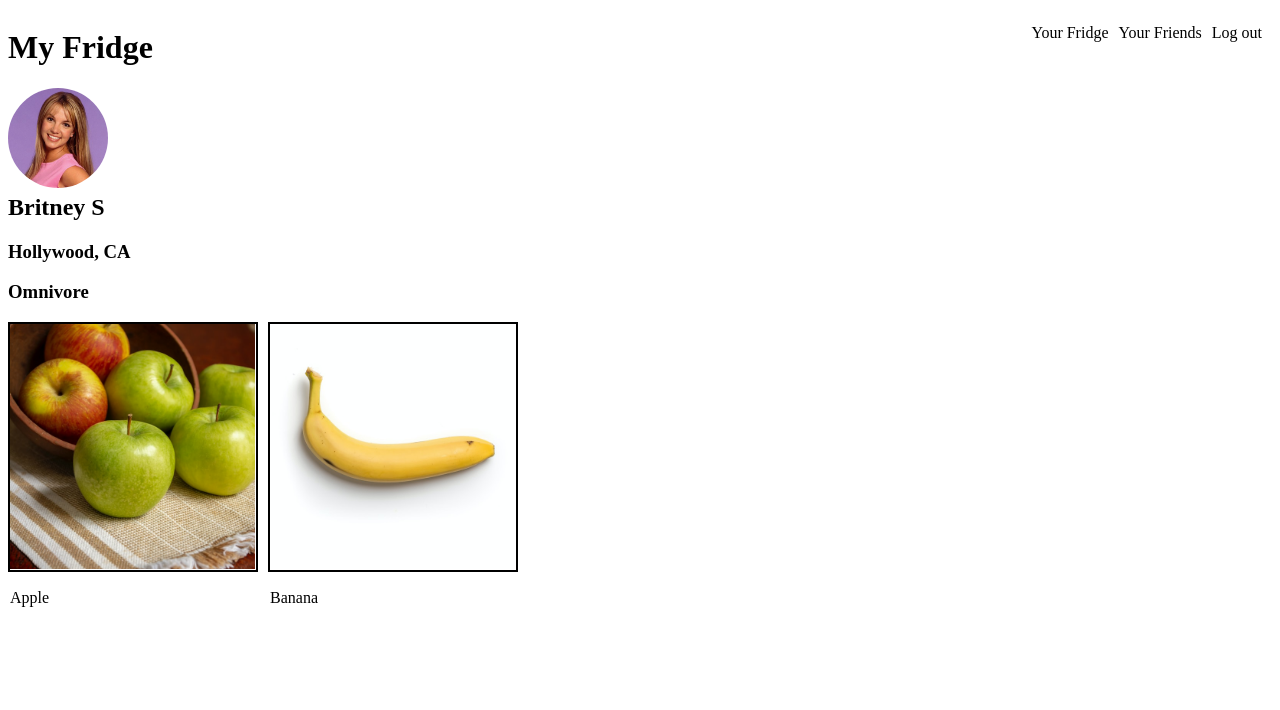
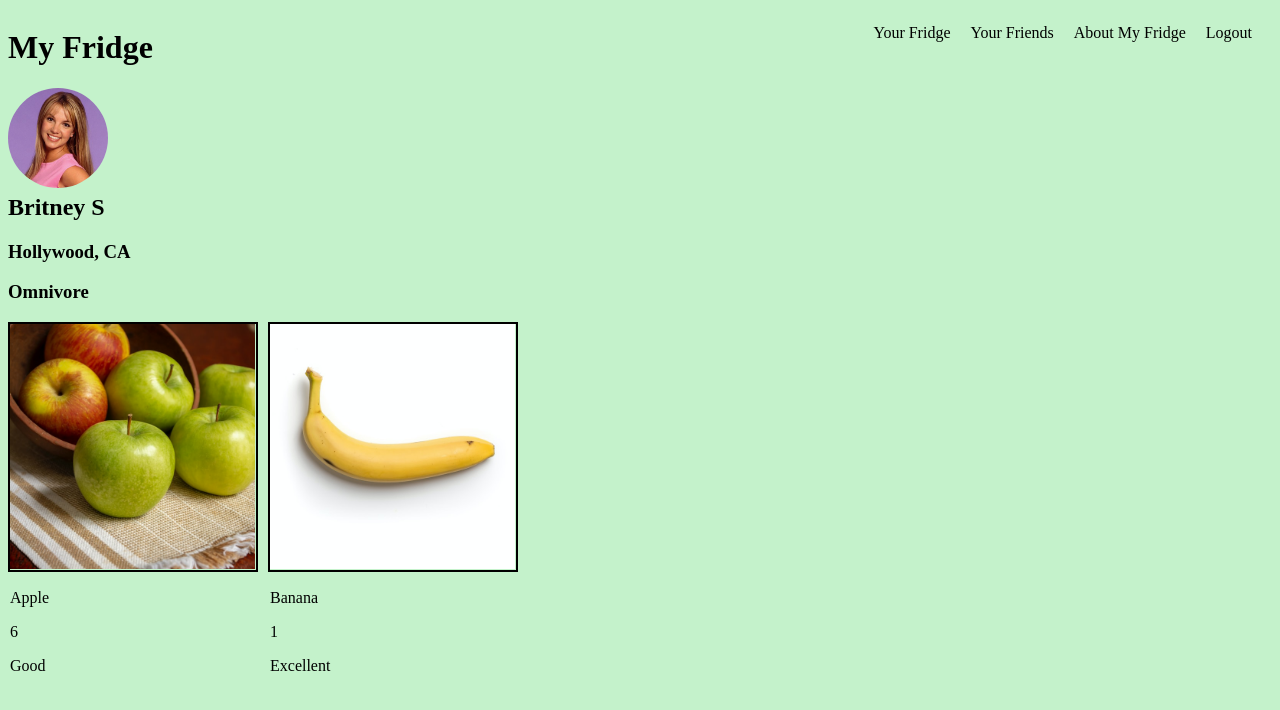
Before and after one commit to priscilla-wettlen/My-Fridge-App, a React (Create React App) app in the folder project-ts/: page / in a window 1280 px wide. Shown: the top 710 px of the page. Built offline with nearby package versions, Linux system fonts and the light colour scheme.

Commit message:
working on header styles

```diff
--- a/project-ts/src/App.css
+++ b/project-ts/src/App.css
@@ -1,17 +1,6 @@
+@import url('https://fonts.googleapis.com/css2?family=Comfortaa:wght@600;700&family=Montserrat:ital,wght@0,400;0,500;1,400&display=swap');
+
 *{
   box-sizing: border-box;
+  background-color: #C4F2CB;
 }
-
-header{
-  display: flex;
-  justify-content: space-between;
-}
-
-ul{
-  display: flex;
-  list-style: none;
-}
-
-li{
-  padding-right: 10px;
-}
--- a/project-ts/src/components/Bio/Bio.module.css
+++ b/project-ts/src/components/Bio/Bio.module.css
@@ -1,3 +1,7 @@
+@import url('https://fonts.googleapis.com/css2?family=Comfortaa:wght@600;700&family=Montserrat:ital,wght@0,400;0,500;1,400&display=swap');
+
+
+
 .userBio{
   width: 200px;
 }
--- /dev/null
+++ b/project-ts/src/components/Header/Header.modules.css
@@ -0,0 +1,13 @@
+header{
+  display: flex;
+  justify-content: space-between;
+}
+
+.ul{
+  display: flex;
+  list-style: none;
+}
+
+.li{
+  padding-right: 20px;
+}
--- a/project-ts/src/components/Header/Header.tsx
+++ b/project-ts/src/components/Header/Header.tsx
@@ -1,15 +1,20 @@
-import React from 'react';
+import './Header.modules.css';
 
 const Header = () => {
-  const logo:string = "My Fridge";
+  const logo = "My Fridge";
+  const yourFridge = "Your Fridge"
+  const yourFriends = "Your Friends"
+  const about = "About My Fridge"
+  const logout = "Logout"
   return (
     <header>
       <h1>{logo}</h1>
       <nav>
-        <ul>
-          <li>Your Fridge</li>
-          <li>Your Friends</li>
-          <li>Log out</li>
+        <ul className="ul">
+          <li className="li">{yourFridge}</li>
+          <li className="li">{yourFriends}</li>
+          <li className="li">{about}</li>
+          <li className="li">{logout}</li>
         </ul>
       </nav>
     </header>
--- a/project-ts/src/components/Shelves/Shelf.module.css
+++ b/project-ts/src/components/Shelves/Shelf.module.css
@@ -1,3 +1,5 @@
+@import url('https://fonts.googleapis.com/css2?family=Comfortaa:wght@600;700&family=Montserrat:ital,wght@0,400;0,500;1,400&display=swap');
+
 .container{
   display: flex;
   justify-content:flex-start;
--- a/project-ts/src/components/Shelves/Shelf.tsx
+++ b/project-ts/src/components/Shelves/Shelf.tsx
@@ -4,14 +4,18 @@ import FoodItems from '../foodsAPI.json';
 
 type ShelfProps = {
   id?: number,
-  name: string,
+  item: string,
+  amount?: number,
+  description?: string,
   url?: string,
 }
 
 const ShelfItems = (props: ShelfProps) => {
   return (
     <div>
-      <p>{props.name}</p>
+      <p>{props.item}</p>
+      <p>{props.amount}</p>
+      <p>{props.description}</p>
     </div>
   );
 }
@@ -24,7 +28,7 @@ const Shelf = () => {
         return (
           <div className={styles.shelf} key={food.id}>
             <img src={food.url} width={200} alt="" />
-            <ShelfItems name={food.name} />
+            <ShelfItems item={food.item} amount={food.amount} description={food.description} />
           </div>
         )
       })
--- a/project-ts/src/components/foodsAPI.json
+++ b/project-ts/src/components/foodsAPI.json
@@ -1,12 +1,16 @@
 [
   {
     "id": 1,
-    "name": "Apple",
+    "item": "Apple",
+    "amount": 6,
+    "description": "Good",
     "url": "img/apples.jpg"
   },
   {
     "id": 2,
-    "name": "Banana",
+    "item": "Banana",
+    "amount": 1,
+    "description": "Excellent",
     "url": "img/banana.jpg"
   }
   ]
```
Also changed, not shown: project-ts/src/components/Shelves/Shelves.tsx (deleted, +0 -55 lines), project-ts/src/components/foodApi.json (deleted, +0 -13 lines), 1 other file (tests, documents, lock files or other folders).
